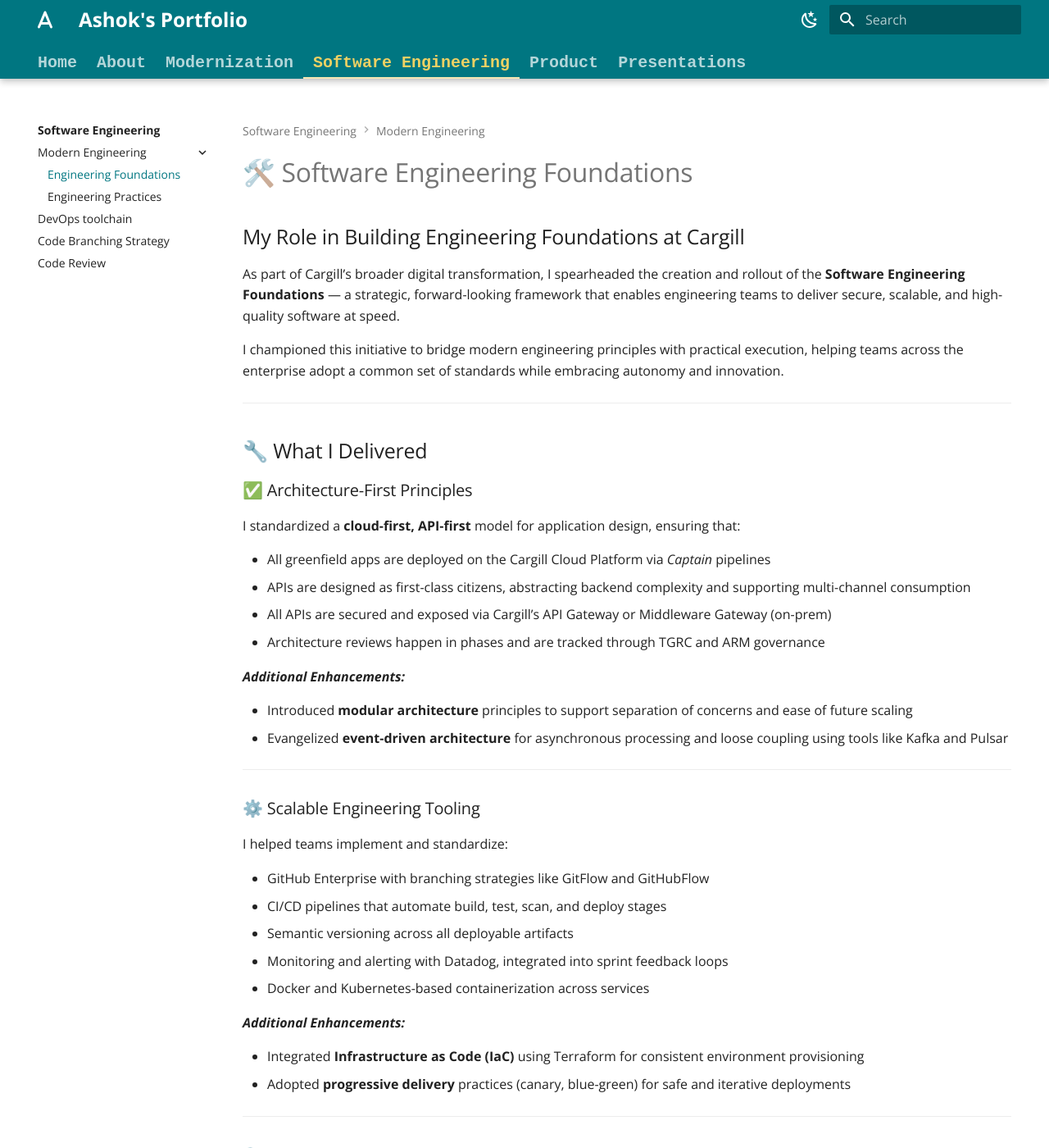
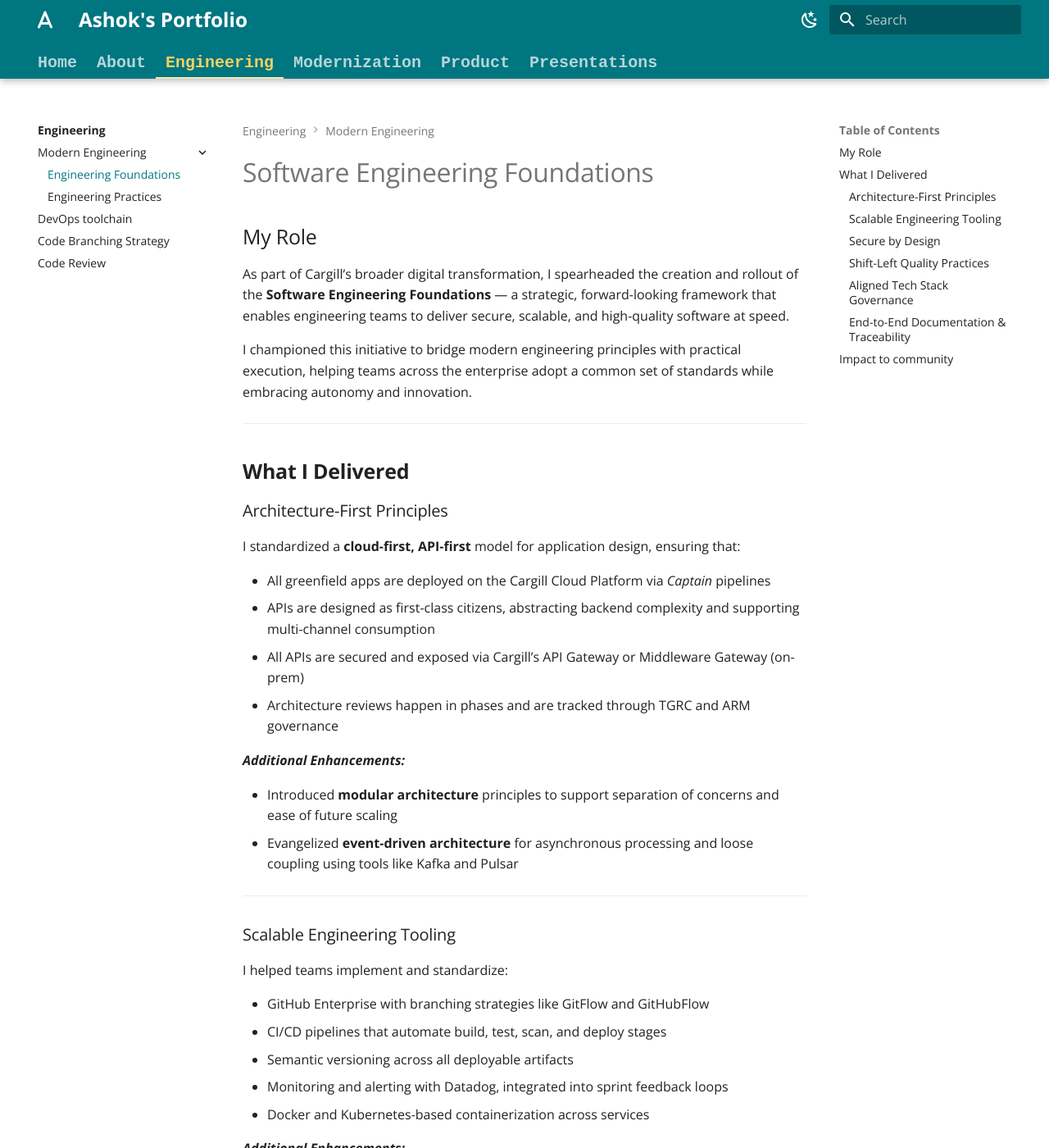
Before and after one commit to ashokdarsh/my-profile, an MkDocs documentation site: the page built from docs/engineering/foundations.md, in a window 1280 px wide and 1400 px high. Shown: the whole window at 82% size. Built offline with MkDocs 1.6.1 and Material for MkDocs 9.7.7, drawn with Linux system fonts in a browser that asks for light colours; some of the changed text lies outside the part shown.

Commit message:
Engineering section - solidified Foundations & Practices

```diff
--- a/docs/engineering/foundations.md
+++ b/docs/engineering/foundations.md
@@ -2,12 +2,11 @@
 title: Ashok's Profile - Software Engineering Foundations
 permalink: false
 hide:
- - toc
 ---
 
-# 🛠️ Software Engineering Foundations
+# Software Engineering Foundations
 
-## My Role in Building Engineering Foundations at Cargill
+## My Role
 
 As part of Cargill’s broader digital transformation, I spearheaded the creation and rollout of the **Software Engineering Foundations** — a strategic, forward-looking framework that enables engineering teams to deliver secure, scalable, and high-quality software at speed.
 
@@ -15,9 +14,9 @@
 
 ---
 
-## 🔧 What I Delivered
+## **What I Delivered**
 
-### ✅ Architecture-First Principles
+### Architecture-First Principles
 I standardized a **cloud-first, API-first** model for application design, ensuring that:
 
 - All greenfield apps are deployed on the Cargill Cloud Platform via *Captain* pipelines
@@ -32,7 +31,7 @@
 
 ---
 
-### ⚙️ Scalable Engineering Tooling
+### Scalable Engineering Tooling
 I helped teams implement and standardize:
 
 - GitHub Enterprise with branching strategies like GitFlow and GitHubFlow
@@ -48,7 +47,7 @@
 
 ---
 
-### 🔐 Secure by Design
+### Secure by Design
 Security is embedded from day one:
 
 - Federated authentication using Azure AD (internal) and Okta (external)
@@ -62,7 +61,7 @@
 
 ---
 
-### 🧪 Shift-Left Quality Practices
+### Shift-Left Quality Practices
 To ensure we catch issues early and often:
 
 - CI pipelines enforce code coverage, static analysis, and linting
@@ -76,7 +75,7 @@
 
 ---
 
-### 🧬 Aligned Tech Stack Governance
+### Aligned Tech Stack Governance
 
 Each application’s tech stack must align with the portfolio’s approved stack. Deviations are allowed only with a valid business justification — documented in GitHub and reviewed during architecture intake.
 
@@ -86,7 +85,7 @@
 
 ---
 
-### 📚 End-to-End Documentation & Traceability
+### End-to-End Documentation & Traceability
 Documentation isn’t just a checkbox — it’s built into the workflow:
 
 - All codebases include `README.md`, architecture overviews, and deployment instructions
@@ -100,7 +99,7 @@
 
 ---
 
-## 🌍 Impact
+## Impact to community
 
 These foundations are now core to how engineering is practiced at Cargill. They've helped:
 
--- a/mkdocs.yml
+++ b/mkdocs.yml
@@ -24,6 +24,7 @@
     - navigation.footer
     - navigation.indexes
     - navigation.tracking
+    - navigation.expand
     - search.highlight
     - search.share
     - search.suggest
@@ -111,16 +112,16 @@
     -   index.md
   - About:
     - about/index.md
-  - Modernization:
-    - modernization/index.md
-  - Software Engineering:
-      - Overview: engineering/index.md
+  - Engineering:
+      - engineering/index.md
       - Modern Engineering:
           - Engineering Foundations: engineering/foundations.md
           - Engineering Practices: engineering/practices.md
       - DevOps toolchain: engineering/toolchain.md
       - Code Branching Strategy: engineering/branching.md
       - Code Review: engineering/codereview.md
+  - Modernization:
+    - modernization/index.md
   - Product:
       - product/index.md
   - Presentations:
```
Also changed, not shown: docs/engineering/index.md (+2 -2 lines), docs/engineering/practices.md (+5 -6 lines), docs/index.md (+5 -3 lines), docs/assets/images/App-Engineering-Infographic_v2.png.
